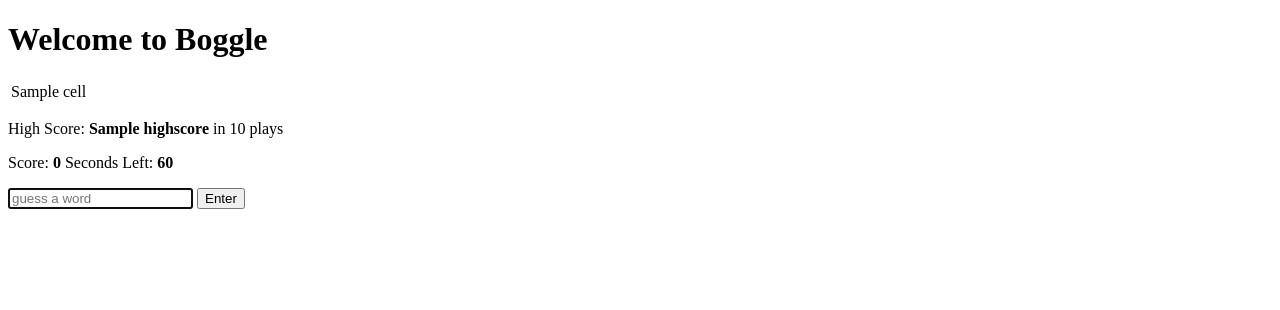
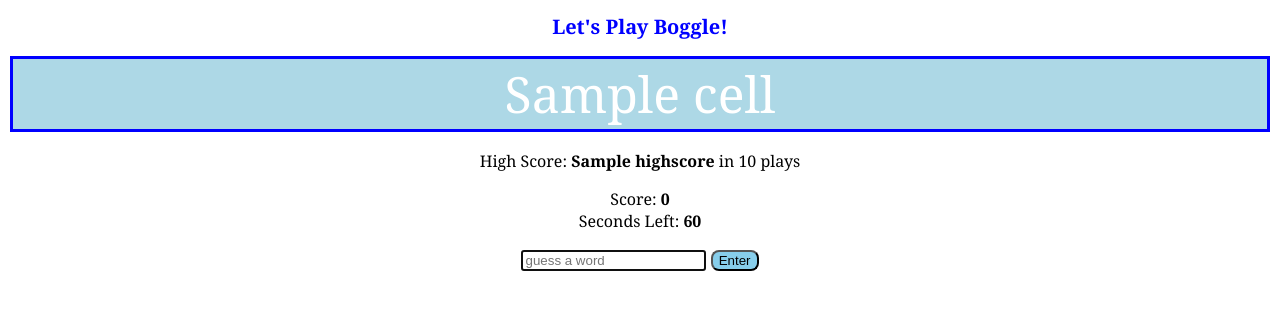
Before and after one commit to hcour97/flask-boggle, a Flask app: template templates/index.html in a window 1280 px wide. Shown: the top 310 px of the page. Run offline with Flask 3, Linux system fonts and the light colour scheme; the template is opened without the code that fills it: most values are stand-ins (such as "Sample title", 1, 10 or a date in 2020); parts of the project's set-up code (start-up, migrations or seed data) failed here and were passed over; some libraries are stand-ins or nearby versions.

Commit message:
update css

```diff
--- a/static/style.css
+++ b/static/style.css
@@ -0,0 +1,37 @@
+body {
+    justify-content: center;
+    align-items: center;
+    text-align: center;
+    font-family: Georgia, 'Times New Roman', Times, serif;
+}
+
+h1 {
+    font-style: bold;
+    font-size: 20px;
+    align-items: center;
+    justify-content: center;
+    color: blue;
+}
+
+.board tr td {
+    border: 3px solid blue;
+
+    font-size: 50px;
+    padding: 1px;
+    background-color: lightblue;
+    color: white;
+    text-align: center;
+    width: 15%;
+    align-items: center;
+    justify-content: center;
+    font-display: center;
+}
+
+table {
+    margin: 0 auto;
+}
+
+button {
+    background-color: skyblue;
+    border-radius: 8px;
+}
--- a/templates/index.html
+++ b/templates/index.html
@@ -8,7 +8,7 @@
     <link rel="stylesheet" href="/static/style.css">
 </head>
 <body>
-   <h1>Welcome to Boggle</h1>
+   <h1>Let's Play Boggle!</h1>
 <section id="boggle-game">
    <table class="board">
         <tbody>
@@ -28,7 +28,7 @@
    </p>
 
    <p>
-    Score: <b class="score">0</b>
+    Score: <b class="score">0</b> <br>
     Seconds Left: <b class="timer"></b>
    </p>
 
```
